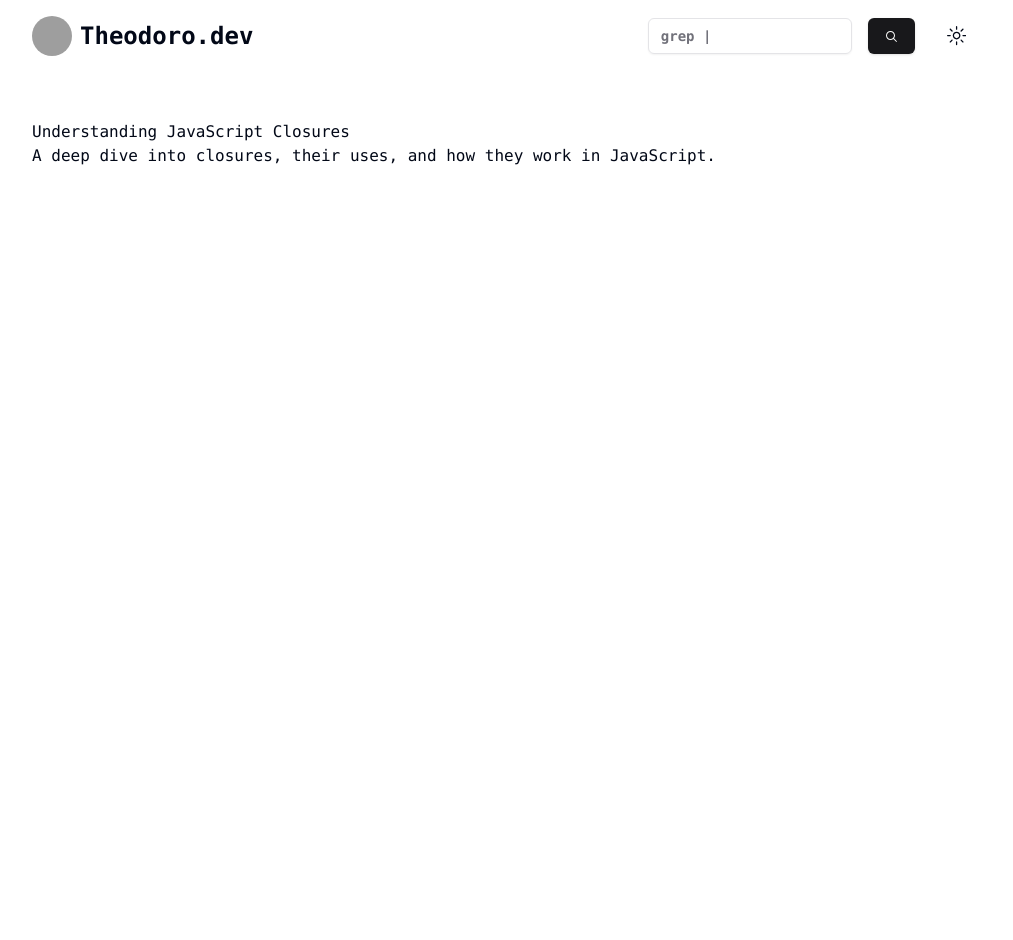
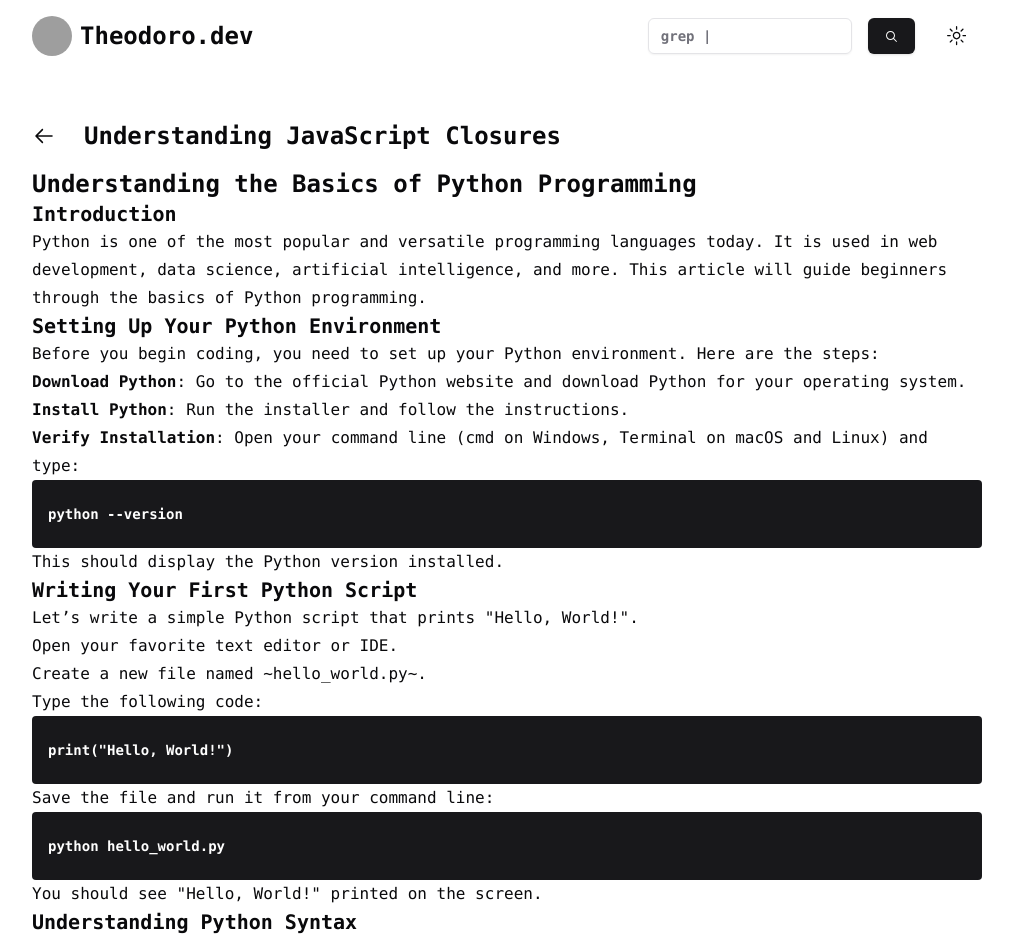
Before and after one commit to leotheodoro/theodoro.dev, a Next.js app: page /article/1 in a window 1280 px wide. Shown: the top 940 px of the page, without its empty margins (133-1146 px from the left). Before the commit the page ends 800 px from the top, so only its background shows below. Built offline with nearby package versions, Linux system fonts and the light colour scheme; grey boxes are pictures that could not be loaded.

Commit message:
add markdown

```diff
--- a/package.json
+++ b/package.json
@@ -19,6 +19,7 @@
     "next-themes": "0.3.0",
     "react": "18",
     "react-dom": "18",
+    "react-markdown": "9.0.1",
     "tailwind-merge": "2.3.0",
     "tailwindcss-animate": "1.0.7"
   },
--- a/src/app/article/[articleId]/page.tsx
+++ b/src/app/article/[articleId]/page.tsx
@@ -1,5 +1,9 @@
 import { Header } from '@/components/header'
 import { articles } from '@/types/article'
+import { ArrowLeftIcon } from '@radix-ui/react-icons'
+import Link from 'next/link'
+import Markdown from 'react-markdown'
+import { mockedArticle } from '@/assets/mock-article'
 
 export default function ArticlePage({
   params,
@@ -10,13 +14,32 @@ export default function ArticlePage({
 
   const article = articles.find((article) => article.id === articleId)
 
+  const components = {
+    h1: ({ ...props }) => <h1 className="text-2xl font-bold" {...props} />,
+    h2: ({ ...props }) => <h1 className="text-xl font-bold" {...props} />,
+    pre: ({ ...props }) => (
+      <pre
+        className="relative rounded bg-zinc-900 px-4 py-6 font-mono text-sm font-semibold text-white"
+        {...props}
+      />
+    ),
+  }
+
   return (
     <>
       <Header />
       {article && (
         <main>
-          <h1>{article.title}</h1>
-          <p>{article.description}</p>
+          <div className="flex items-center gap-7">
+            <Link href="/">
+              <ArrowLeftIcon className="h-[24px] w-[24px]" />
+            </Link>
+            <h1 className="text-2xl font-bold">{article.title}</h1>
+          </div>
+
+          <Markdown className="mt-4 leading-7" components={components}>
+            {mockedArticle}
+          </Markdown>
         </main>
       )}
     </>
--- a/src/app/layout.tsx
+++ b/src/app/layout.tsx
@@ -23,7 +23,7 @@ export default function RootLayout({
     <html lang="en">
       <body
         className={cn(
-          'min-h-screen bg-background antialiased font-mono bg-white dark:bg-zinc-950 text-zinc-960 dark:text-white max-w-[950px] w-full m-auto',
+          'm-auto min-h-screen w-full max-w-[950px] bg-background bg-white font-mono text-zinc-950 antialiased dark:bg-zinc-950 dark:text-white',
           fontSans.variable,
         )}
       >
--- /dev/null
+++ b/src/assets/mock-article.ts
@@ -0,0 +1,71 @@
+export const mockedArticle = `
+# Understanding the Basics of Python Programming
+
+## Introduction
+Python is one of the most popular and versatile programming languages today. It is used in web development, data science, artificial intelligence, and more. This article will guide beginners through the basics of Python programming.
+
+## Setting Up Your Python Environment
+Before you begin coding, you need to set up your Python environment. Here are the steps:
+
+1. **Download Python**: Go to the [official Python website](https://python.org) and download Python for your operating system.
+2. **Install Python**: Run the installer and follow the instructions.
+3. **Verify Installation**: Open your command line (cmd on Windows, Terminal on macOS and Linux) and type:
+   ~~~bash
+   python --version
+   ~~~
+   This should display the Python version installed.
+
+## Writing Your First Python Script
+Let’s write a simple Python script that prints "Hello, World!".
+
+1. Open your favorite text editor or IDE.
+2. Create a new file named ~hello_world.py~.
+3. Type the following code:
+   \`\`\`python
+   print("Hello, World!")
+   \`\`\`
+4. Save the file and run it from your command line:
+   ~~~bash
+   python hello_world.py
+   ~~~
+   You should see "Hello, World!" printed on the screen.
+
+## Understanding Python Syntax
+
+### Variables
+Variables in Python can be declared without specifying their type and can be reassigned to any other type of value, like so:
+~~~python
+x = 5
+x = "Now I'm a string"
+print(x)
+~~~
+
+### Functions
+Functions in Python are defined using the ~def~ keyword. Here’s a simple function:
+~~~python
+def greet(name):
+    return "Hello, " + name + "!"
+
+print(greet("Alice"))
+~~~
+
+### Loops
+Python supports several types of loops, but the most common are ~for~ and ~while~.
+
+#### For Loop
+~~~python
+for i in range(5):
+    print(i)
+~~~
+
+#### While Loop
+~~~python
+i = 0
+while i < 5:
+    print(i)
+    i += 1
+~~~
+
+## Conclusion
+Python is a powerful, readable language ideal for beginners and professionals alike. This tutorial only scratches the surface, but it's enough to get you started on your programming journey.
+`
--- /dev/null
+++ b/src/components/typography/inline-code.tsx
@@ -0,0 +1,11 @@
+interface TypographyInlineCode {
+  children: React.ReactNode
+}
+
+export function TypographyInlineCode({ children }: TypographyInlineCode) {
+  return (
+    <code className="relative rounded bg-muted px-[0.3rem] py-[0.2rem] font-mono text-sm font-semibold">
+      {children}
+    </code>
+  )
+}
```
Also changed, not shown: 1 other file (tests, documents, lock files or other folders).
